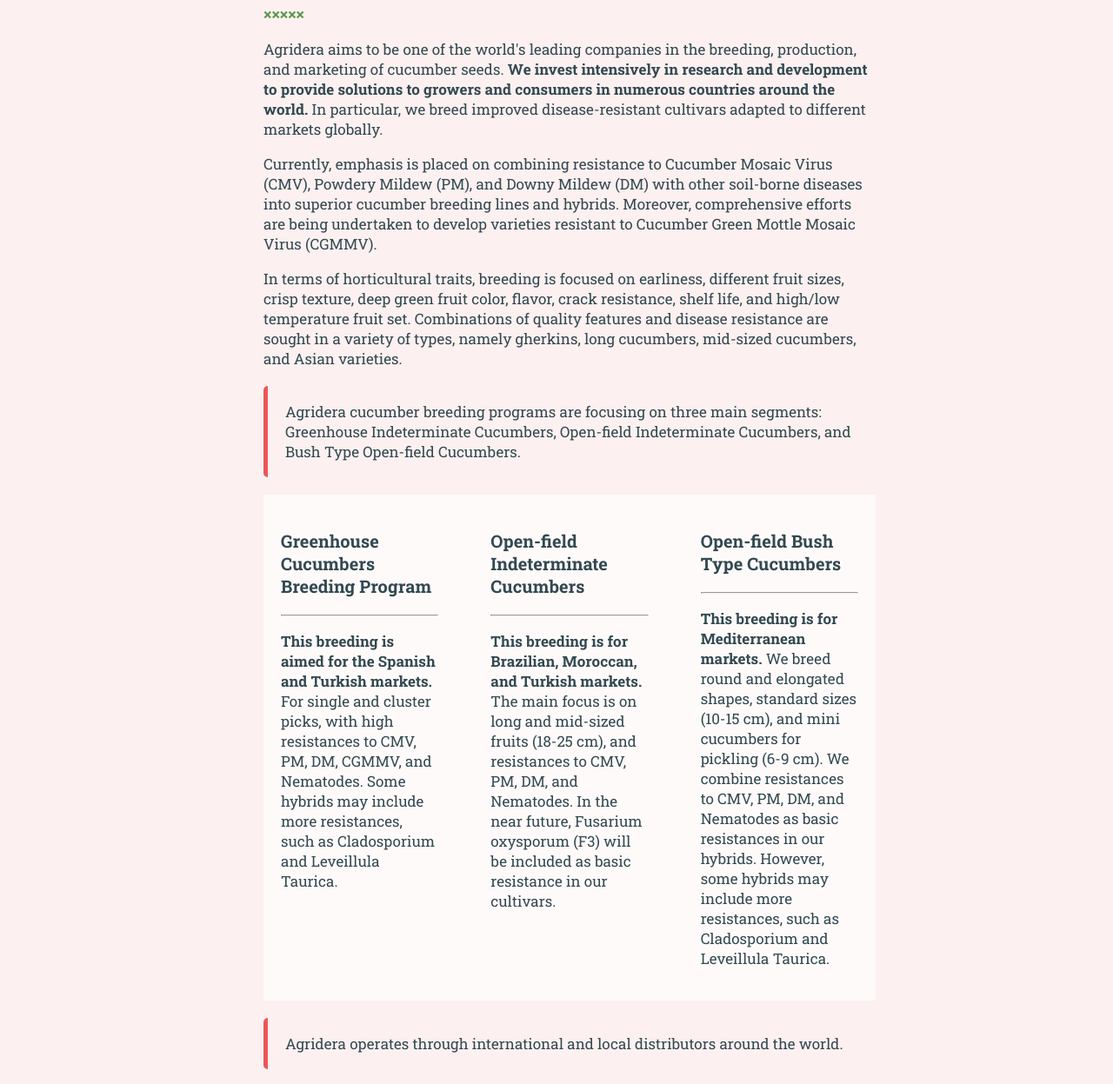
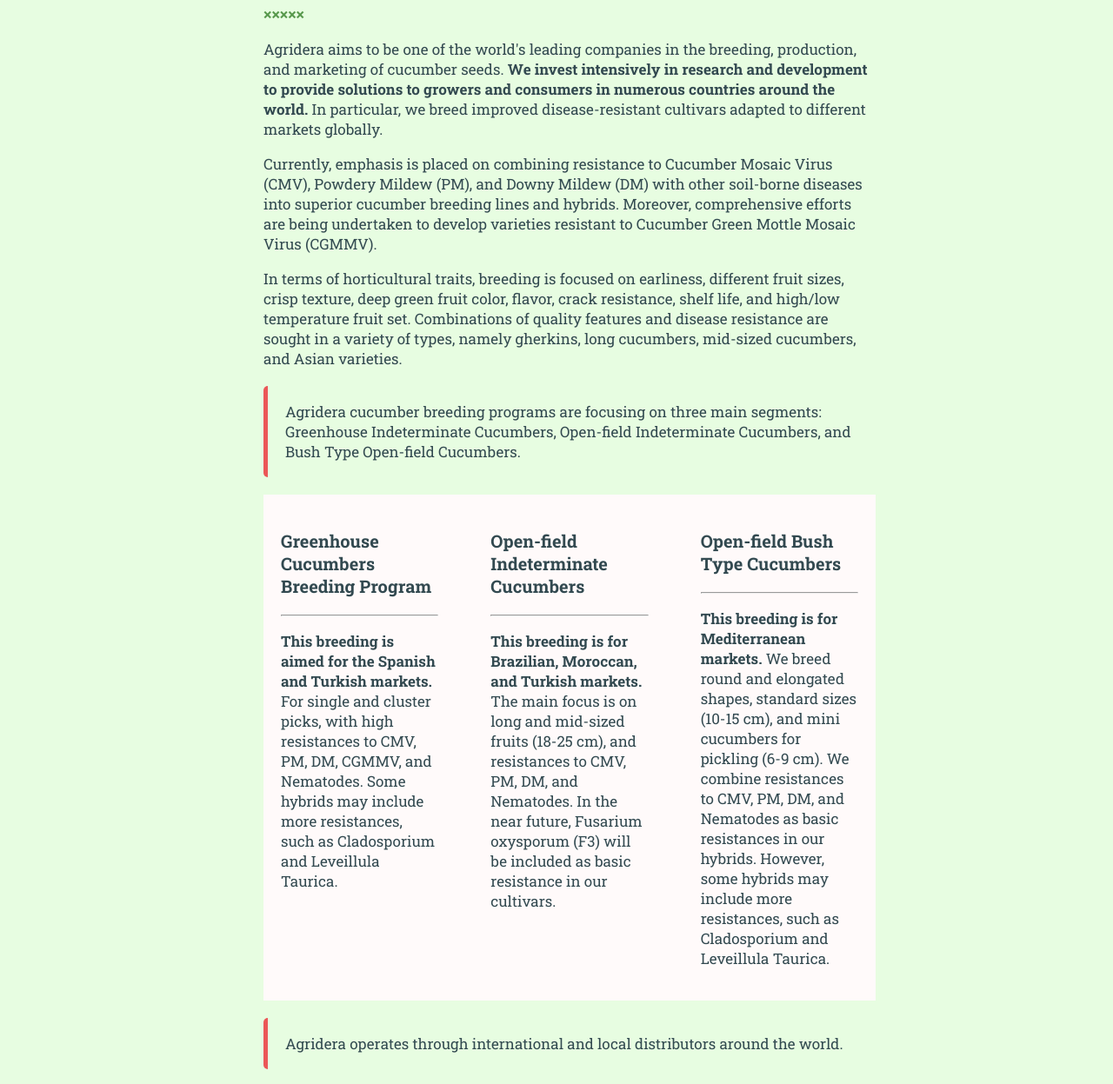
Before and after one commit to smpkmes/smpkmes.github.io, a plain HTML site: page tomatoall2.html in a window 1280 px wide. Shown: the part 694-1941 px from the top of the page at 87% size. Drawn offline with nearby package versions, Linux system fonts and the light colour scheme.

Commit message:
Add files via upload

```diff
--- a/css/style.css
+++ b/css/style.css
@@ -405,7 +405,7 @@
 }
 
 .tomatosectionwrapper {
-    background-color: #FCF0F0;
+    background-color: #e7fde1;
     width: 100%;
     padding: 2% 15px;
 }
```
